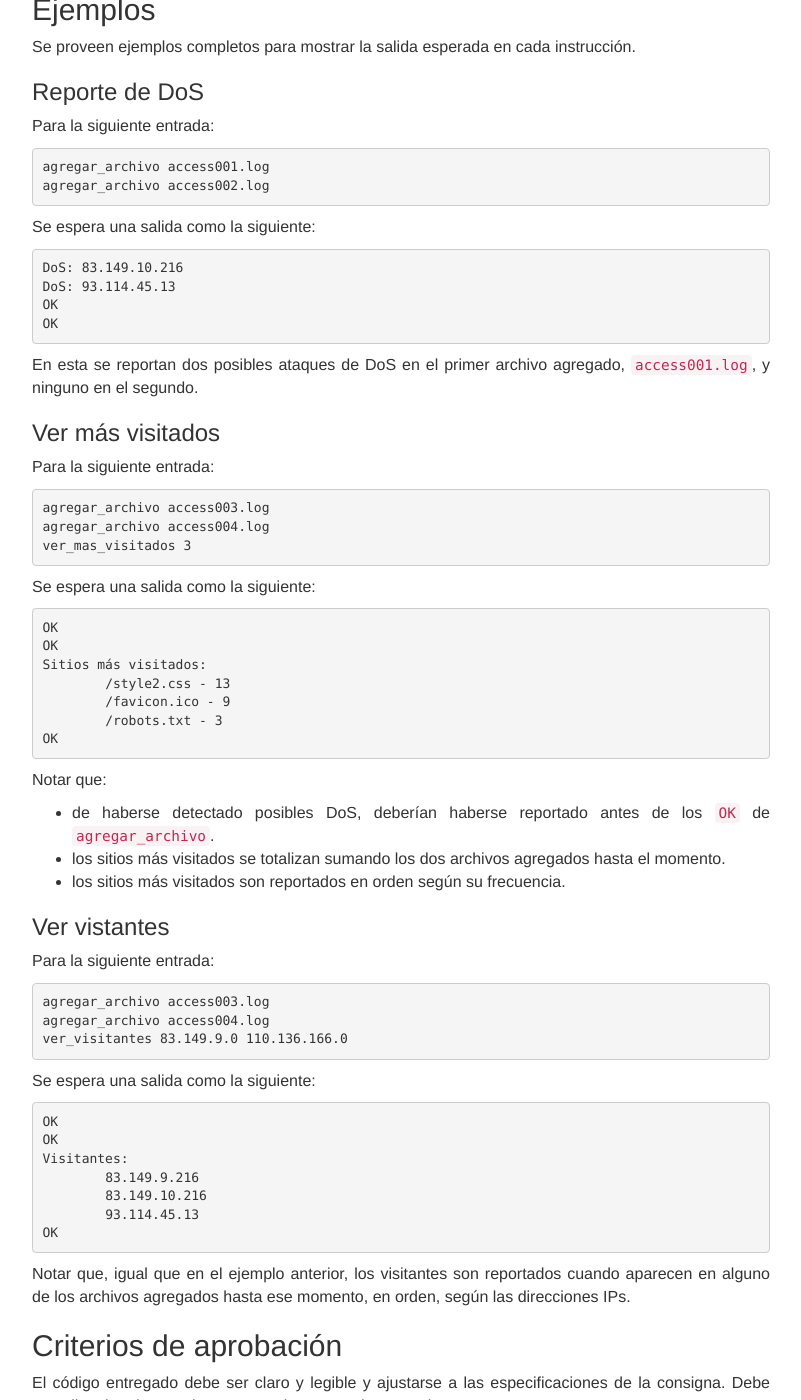
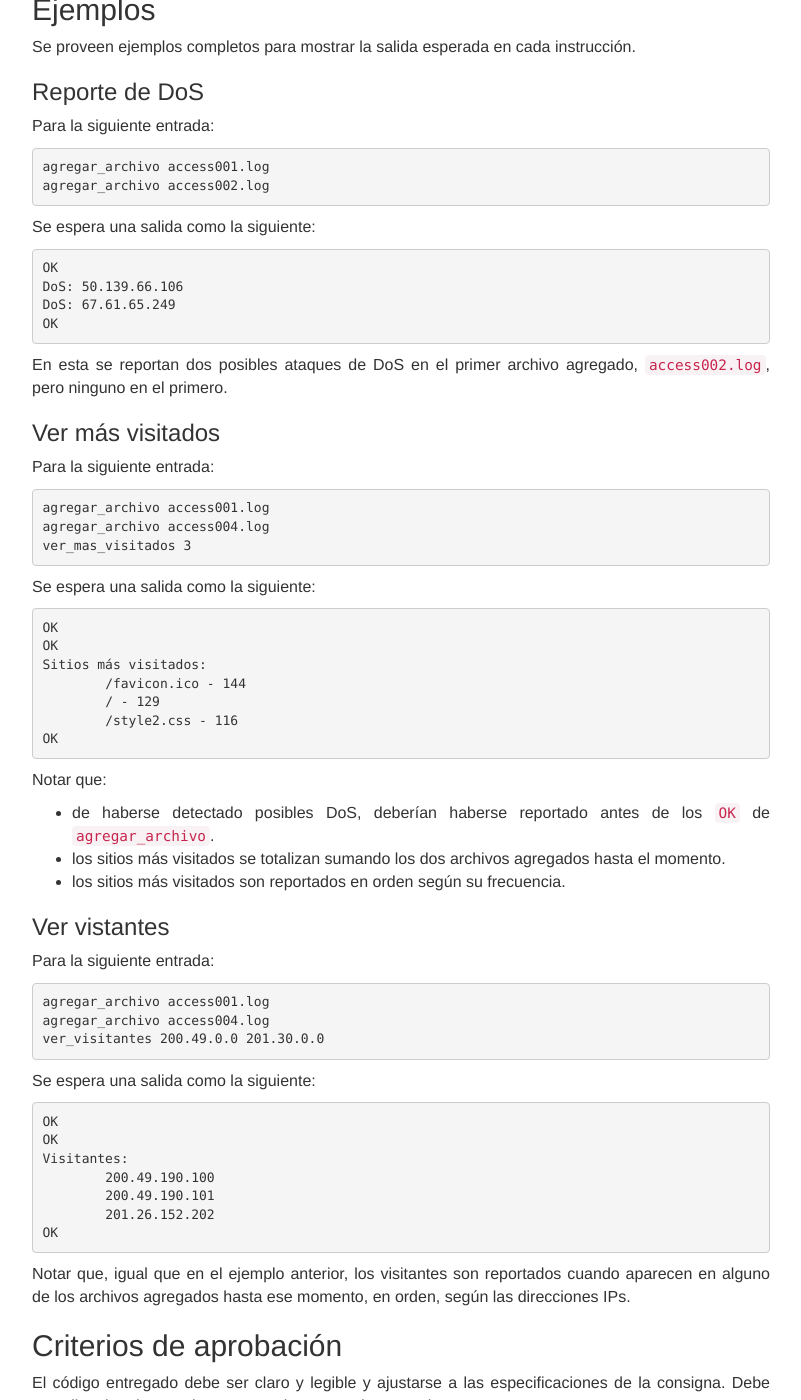
Before and after one commit to algoritmos-rw/algoritmos, a Jekyll site: the page built from static/tps/2017_2/tp2/index.md, in a window 1280 px wide and 1400 px high, scrolled down 4711 px. Shown: the whole window, without its empty margins (239-1040 px from the left). Built offline with Jekyll 4.4.1, drawn with Linux system fonts in a browser that asks for light colours.

Commit message:
Agrego ejemplos reales para el enunciado.

```diff
--- a/static/tps/2017_2/tp2/index.md
+++ b/static/tps/2017_2/tp2/index.md
@@ -270,19 +270,19 @@ Para la siguiente entrada:
 
 Se espera una salida como la siguiente:
 
-    DoS: 83.149.10.216
-    DoS: 93.114.45.13
     OK
+    DoS: 50.139.66.106
+    DoS: 67.61.65.249
     OK
 
 En esta se reportan dos posibles ataques de DoS en el primer archivo agregado,
-`access001.log`, y ninguno en el segundo.
+`access002.log`, pero ninguno en el primero.
 
 ### Ver más visitados
 
 Para la siguiente entrada:
 
-    agregar_archivo access003.log
+    agregar_archivo access001.log
     agregar_archivo access004.log
     ver_mas_visitados 3
 
@@ -291,9 +291,9 @@ Se espera una salida como la siguiente:
     OK
     OK
     Sitios más visitados:
-    	/style2.css - 13
-    	/favicon.ico - 9
-    	/robots.txt - 3
+    	/favicon.ico - 144
+    	/ - 129
+    	/style2.css - 116
     OK
 
 Notar que:
@@ -308,18 +308,18 @@ el momento.
 
 Para la siguiente entrada:
 
-    agregar_archivo access003.log
+    agregar_archivo access001.log
     agregar_archivo access004.log
-    ver_visitantes 83.149.9.0 110.136.166.0
+    ver_visitantes 200.49.0.0 201.30.0.0
 
 Se espera una salida como la siguiente:
 
     OK
     OK
     Visitantes:
-    	83.149.9.216
-    	83.149.10.216
-    	93.114.45.13
+    	200.49.190.100
+    	200.49.190.101
+    	201.26.152.202
     OK
 
 Notar que, igual que en el ejemplo anterior, los visitantes son reportados
```
